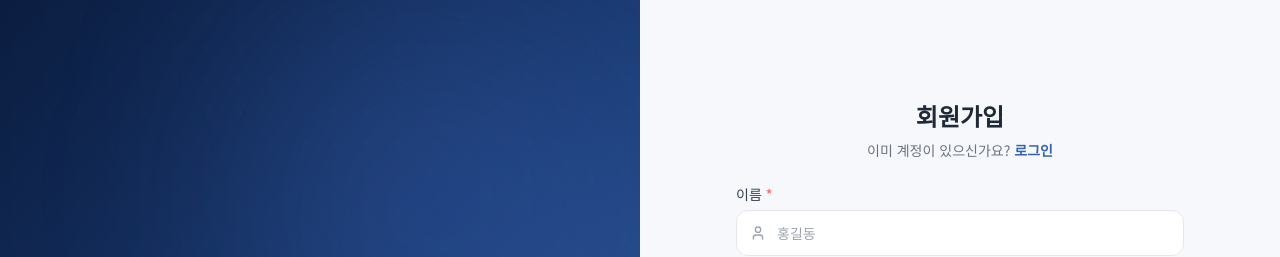
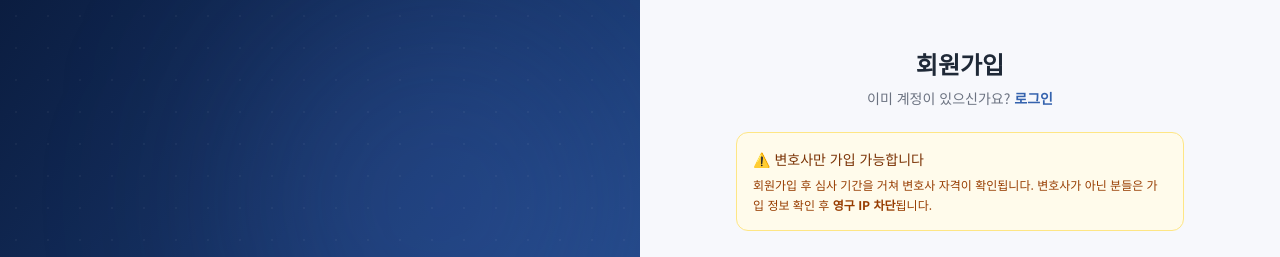
Before and after one commit to makethiswon-gif/macdee, a Next.js app: page /signup in a window 1280 px wide. Shown: the top 257 px of the page. Built offline with nearby package versions, Linux system fonts and the light colour scheme; no server answers.

Commit message:
feat: add lawyer-only signup warning banner with IP block notice

```diff
--- a/app/(auth)/signup/page.tsx
+++ b/app/(auth)/signup/page.tsx
@@ -191,6 +191,16 @@ export default function SignupPage() {
                 </p>
             </div>
 
+            {/* Warning banner */}
+            <div className="mb-6 p-4 rounded-xl bg-amber-50 border border-amber-200">
+                <p className="text-sm text-amber-900 font-medium">
+                    ⚠️ 변호사만 가입 가능합니다
+                </p>
+                <p className="text-xs text-amber-800 mt-1.5 leading-relaxed">
+                    회원가입 후 심사 기간을 거쳐 변호사 자격이 확인됩니다. 변호사가 아닌 분들은 가입 정보 확인 후 <strong>영구 IP 차단</strong>됩니다.
+                </p>
+            </div>
+
             <form onSubmit={handleSignup} className="space-y-4">
                 {/* Honeypot — invisible to humans, bots auto-fill it */}
                 <div style={{ position: "absolute", left: "-9999px", opacity: 0, height: 0, overflow: "hidden" }} aria-hidden="true" tabIndex={-1}>
```
